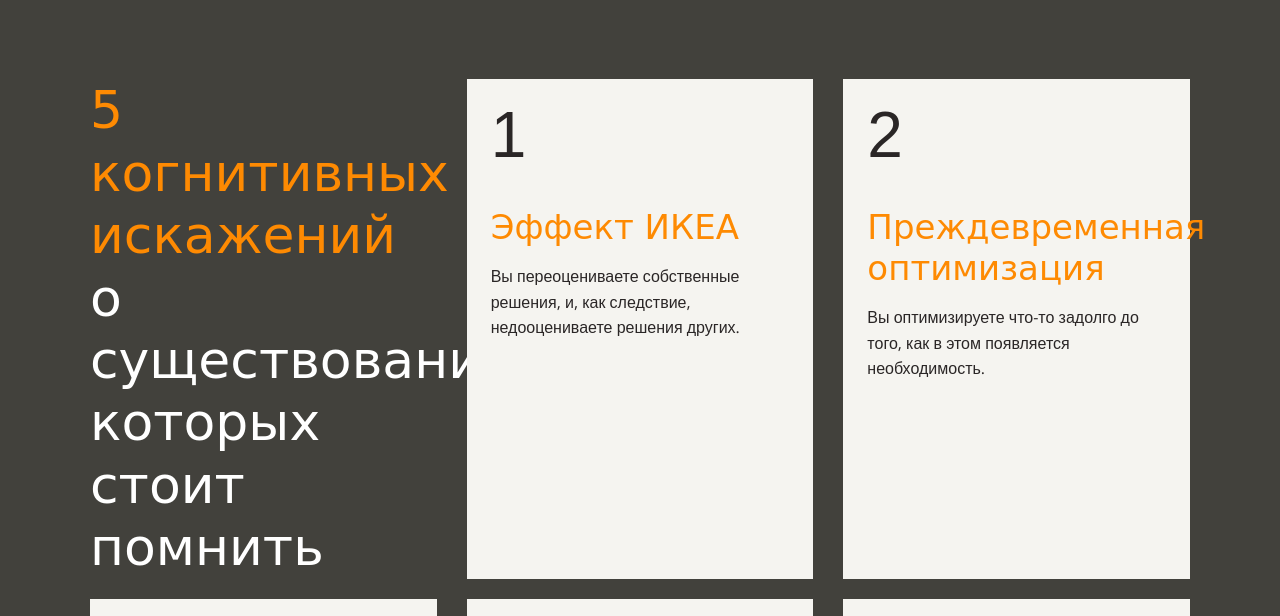
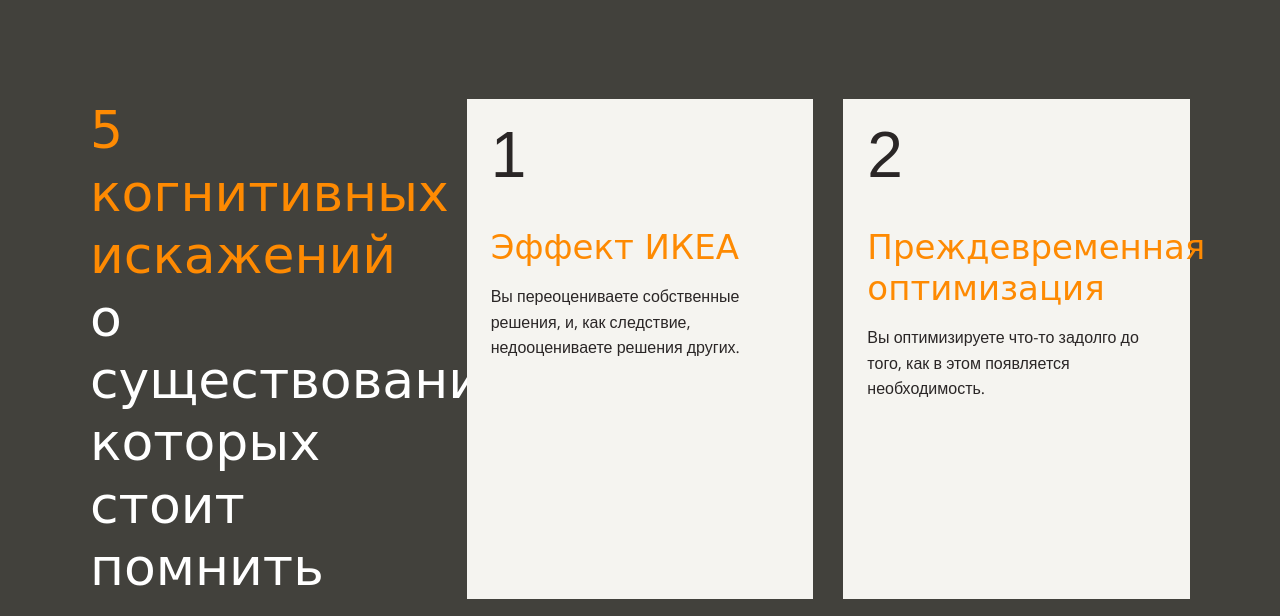
Before and after one commit to pkosarev/layout-designer-project-58, a website: page src/index.html in a window 1280 px wide. Shown: the part 1821-2437 px from the top of the page. Drawn offline with nearby package versions, Linux system fonts and the light colour scheme; a web font is replaced by a local one.

Commit message:
fix steles

```diff
--- a/src/styles/style.css
+++ b/src/styles/style.css
@@ -59,10 +59,6 @@
   background-color: var(--primary-dark);
 }
 
-.nav {
-  margin-top: -20px;
-}
-
 .nav > * {
   margin-bottom: 20px;
 }
```
